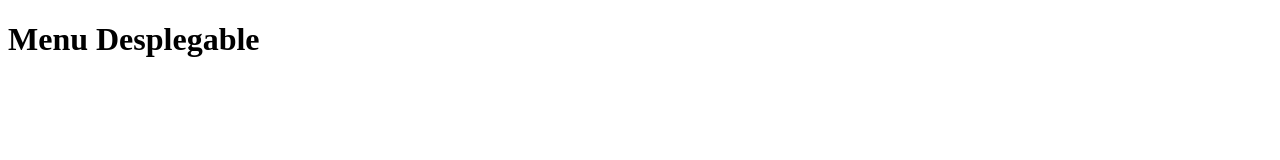
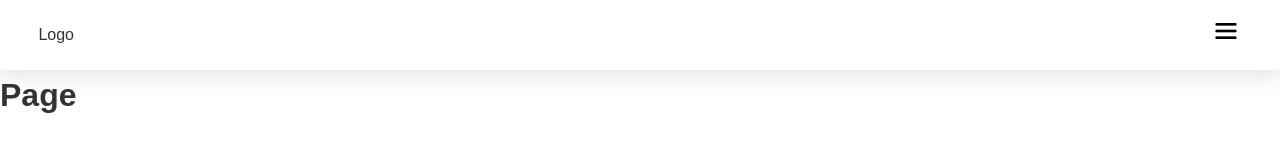
Before and after one commit to plunkydev/menu-despleglable, a website built with webpack: page src/template.html in a window 1280 px wide. Built offline with nearby package versions, Linux system fonts and the light colour scheme.

Commit message:
Agregado evento para mostrar el menu al pasar el mouse.. sigue en proseso

```diff
--- a/package.json
+++ b/package.json
@@ -40,6 +40,7 @@
     "eslintConfig": {
         "extends": "./node_modules/standard/eslintrc.json",
         "rules": {
+            "prefer-const": "off",
             "quotes": [
                 "error",
                 "single",
--- a/src/index.js
+++ b/src/index.js
@@ -1,4 +1,29 @@
-const hello = document.getElementById('container')
+import './style.css'
+import imgMenuHamburgesa from './images/menuIcon.png'
+const container = document.getElementById('container')
+let nav = `<nav class="navContainer">
+            <div class="logo">Logo</div>
+            <div class="btnContainer" id="btnContiner">
+                <button id="btn" class="btn"><img id="imgMenuHamburgesa" class="imgMenuHamburgesa" src="${imgMenuHamburgesa}" alt="menu hamburgesa"></button>
+                <div class="menuList" id="menuList">
+                    <ul>
+                    <li><a href="#">Home</a></li>
+                    <li><a href="#">About</a></li>
+                    <li><a href="#">Contact</a></li>
+                </ul>
+                </div>
+            </div>
+    </nav>`
+let page = `<div class="page">
+                <h1>Page</h1>
+            </div>`
 
-hello.innerHTML = `
-    <h1>Menu Desplegable</h1>`
+container.innerHTML = nav + page
+
+const btn = document.getElementById('btn')
+btn.addEventListener('mouseover', () => {
+  const btnContainer = document.getElementById('btnContiner')
+  const menuList = document.getElementById('menuList')
+  btnContainer.style.display = 'grid'
+  menuList.style.display = 'flex'
+})
--- /dev/null
+++ b/src/style.css
@@ -0,0 +1,66 @@
+/* Estilos generales */
+
+* {
+  box-sizing: border-box;
+  margin: 0;
+  padding: 0;
+}
+
+body {
+  font-family: Arial, sans-serif;
+  line-height: 1.6;
+  color: #333;
+  background-color: #fff;
+}
+
+.container {
+  margin: 0 auto;
+  display: grid;
+  grid-template-rows: 70px 1fr 70px;
+}
+
+/* Estilos del menú */
+
+.navContainer {
+  display: flex;
+  align-items: center;
+  justify-content: space-between;
+  box-shadow: 0 7px 20px rgba(0, 0, 0, 0.1);
+  background-color: #fff;
+  width: 100%;
+  padding: 0% 3%;
+}
+
+.imgMenuHamburgesa {
+  width: 32px;
+  height: 32px;
+  cursor: pointer;
+}
+
+.btn {
+  background-color: #fff;
+  border: none;
+  color: white;
+  transition: background-color 0.3s ease;
+}
+
+
+
+.active {
+  display: grid;
+  background-color: blue;
+}
+
+.menuList {
+  display: none;
+  position: relative;
+  top: 70px;
+  left: 0;
+  width: 100%;
+  background-color: #fff;
+  box-shadow: 0 7px 20px rgba(0, 0, 0, 0.1);
+  z-index: 1;
+  justify-content: end;
+  align-items: flex-end;
+  width: 20%;
+}
```
Also changed, not shown: dist/3afce85bec1721c81729.png (added), dist/index.html, dist/main.js, 1 other file.
